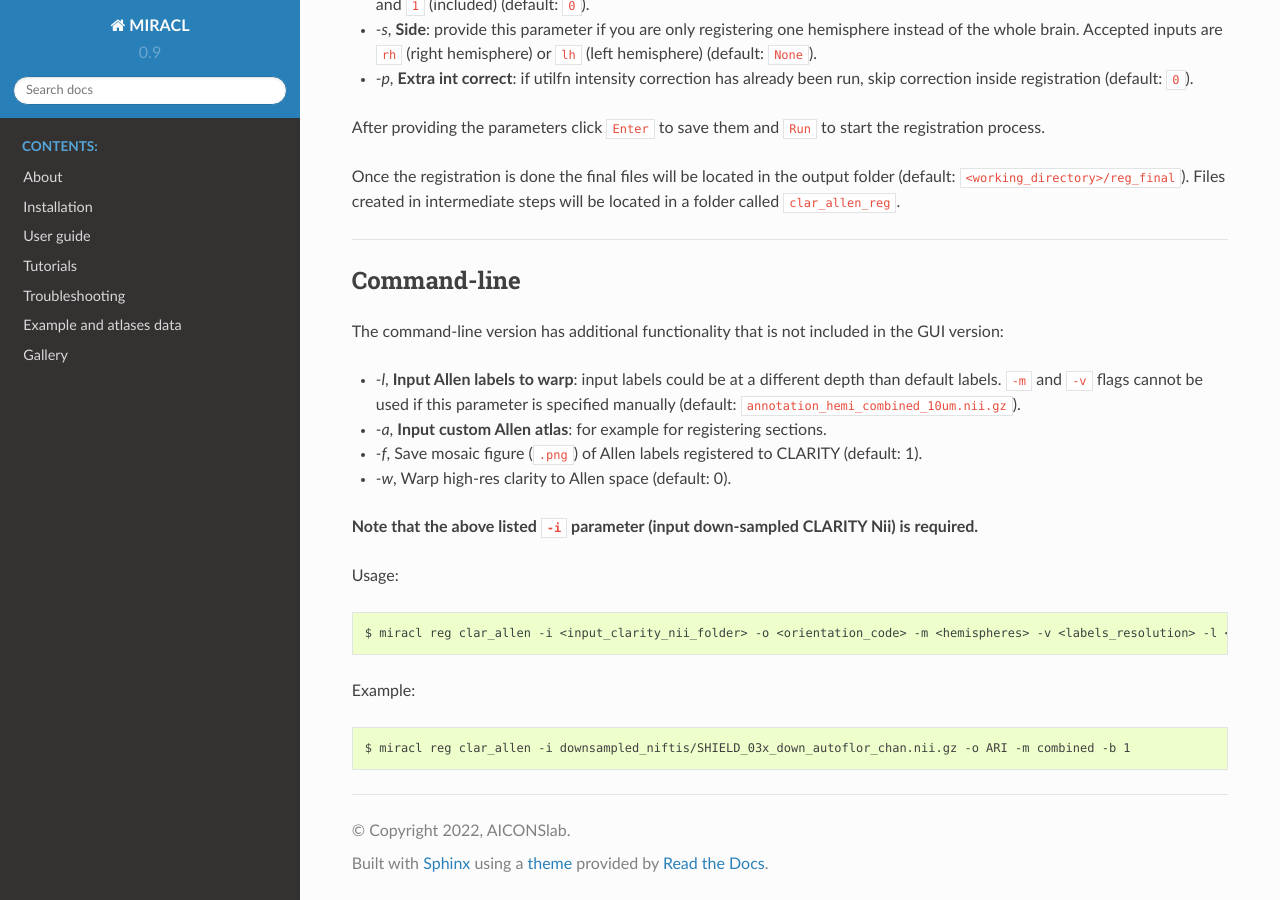
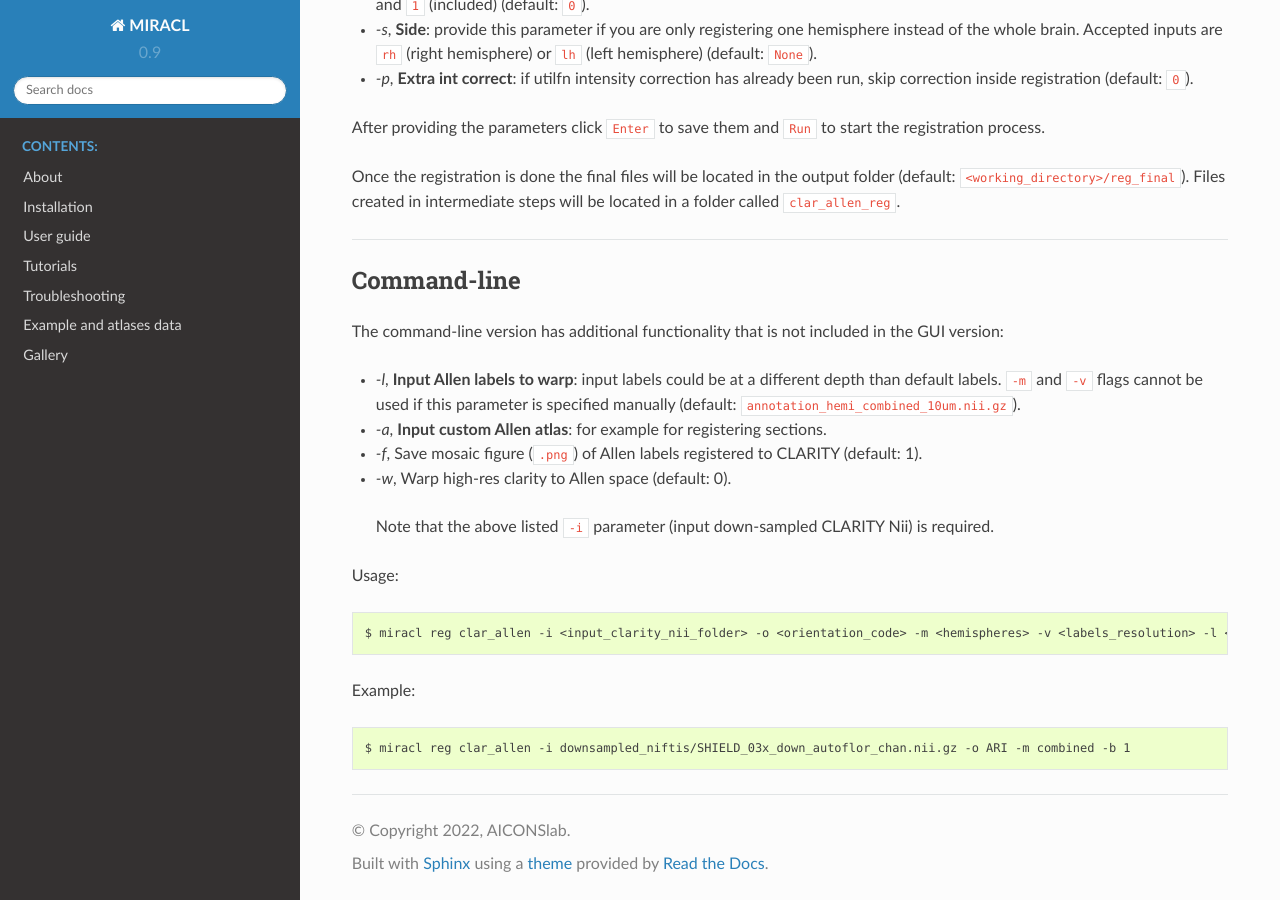
Before and after one commit to AICONSlab/MIRACL, a Sphinx documentation site: the page built from docs/tutorials/registration/reg_clarity-allen/reg_clarity-allen.md, in a window 1280 px wide and 900 px high, scrolled down 3143 px. Built offline with Sphinx 7.4.7 and the Read the Docs theme 2.0.0, drawn with Linux system fonts in a browser that asks for light colours.

Commit message:
[docs] improve formatting

```diff
--- a/docs/tutorials/registration/reg_clarity-allen/reg_clarity-allen.md
+++ b/docs/tutorials/registration/reg_clarity-allen/reg_clarity-allen.md
@@ -98,8 +98,8 @@ CLARITY (default: 1).
 
 - *-w*, Warp high-res clarity to Allen space (default: 0).
 
-**Note that the above listed `-i` parameter (input down-sampled CLARITY Nii) is
-required.**
+> Note that the above listed `-i` parameter (input down-sampled CLARITY Nii) is
+required.
 
 Usage:
 
```
